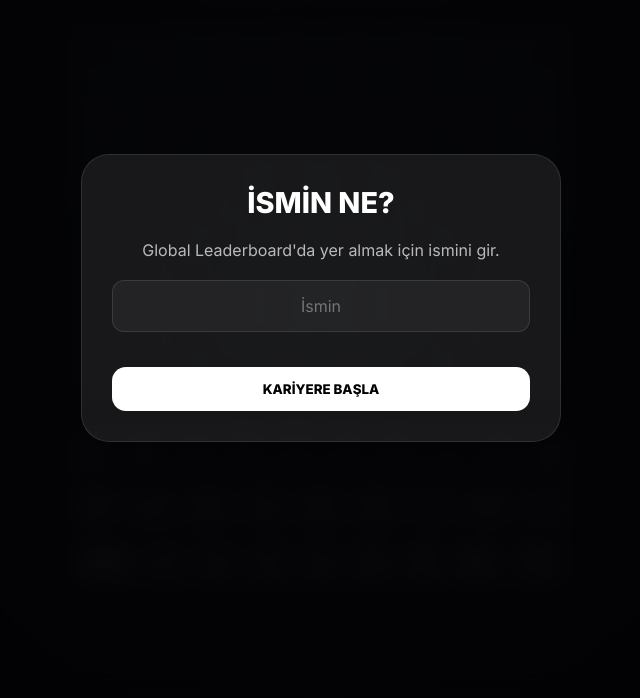
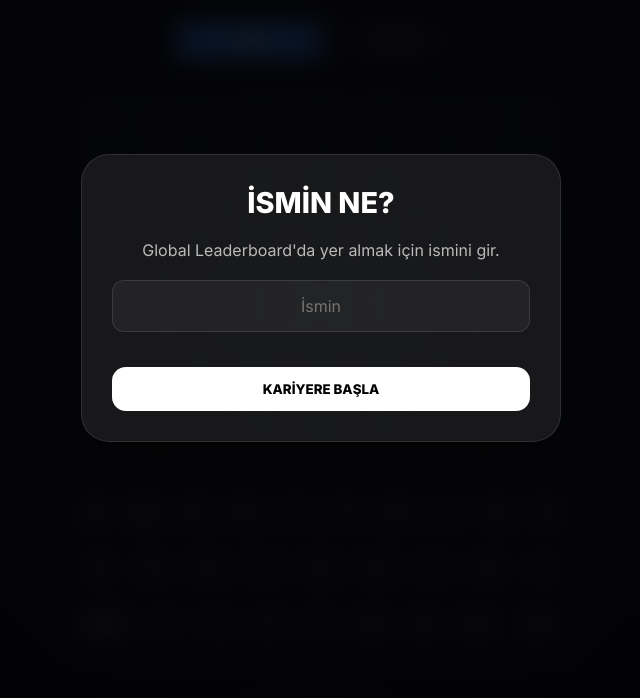
Before and after one commit to ahmetbaskan16/futbol-wordle, a website: page index.html in a window 1280 px wide. Shown: the part 102-800 px from the top of the page, without its empty margins (319-959 px from the left). Drawn offline with Linux system fonts and the light colour scheme.

Commit message:
Implement Player Wordle mode with toggle and separate stats

```diff
--- a/index.html
+++ b/index.html
@@ -21,6 +21,7 @@
             --gs-red: #a90432;
             --gs-yellow: #fdb912;
             --glow-shadow: 0 0 20px rgba(74, 222, 128, 0.3);
+            --accent-color: #3b82f6;
         }
 
         * {
@@ -43,7 +44,7 @@
 
         header {
             text-align: center;
-            margin-bottom: 30px;
+            margin-bottom: 20px;
             z-index: 10;
             position: relative;
             width: 100%;
@@ -92,6 +93,37 @@
 
         .icon-btn:hover {
             background: rgba(255,255,255,0.15);
+        }
+
+        /* Mode Switcher */
+        .mode-switcher {
+            display: flex;
+            background: var(--glass-bg);
+            border: 1px solid var(--glass-border);
+            padding: 4px;
+            border-radius: 12px;
+            margin-bottom: 25px;
+            width: 100%;
+            max-width: 300px;
+        }
+
+        .mode-btn {
+            flex: 1;
+            background: transparent;
+            border: none;
+            color: var(--text-secondary);
+            padding: 10px;
+            border-radius: 8px;
+            font-weight: 600;
+            font-size: 0.85rem;
+            cursor: pointer;
+            transition: all 0.3s;
+        }
+
+        .mode-btn.active {
+            background: var(--accent-color);
+            color: white;
+            box-shadow: 0 4px 12px rgba(59, 130, 246, 0.3);
         }
 
         #game-container {
@@ -399,8 +431,13 @@
             </button>
         </div>
         <h1>FOOTBALL WORDLE</h1>
-        <div class="subtitle">THE ULTIMATE CLUB CHALLENGE</div>
+        <div class="subtitle" id="game-subtitle">THE ULTIMATE CLUB CHALLENGE</div>
     </header>
+
+    <div class="mode-switcher">
+        <button class="mode-btn active" id="mode-club" onclick="switchMode('club')">CLUB</button>
+        <button class="mode-btn" id="mode-player" onclick="switchMode('player')">PLAYER</button>
+    </div>
 
     <div id="game-container">
         <div id="game-board"></div>
@@ -500,6 +537,20 @@
             'Valencia', 'Villarreal', 'Real Sociedad', 'Bilbao', 'Lazio', 'Atalanta'
         ];
 
+        const PLAYERS = [
+            'Arda Guler', 'Ferdi Kadioglu', 'Mauro Icardi', 'Cristiano Ronaldo', 'Lionel Messi',
+            'Kylian Mbappe', 'Erling Haaland', 'Jude Bellingham', 'Kevin De Bruyne', 'Mohamed Salah',
+            'Vinicius Junior', 'Harry Kane', 'Robert Lewandowski', 'Luka Modric', 'Antoine Griezmann',
+            'Bukayo Saka', 'Phil Foden', 'Rodri', 'Bruno Fernandes', 'Victor Osimhen',
+            'Enner Valencia', 'Dusan Tadic', 'Edin Dzeko', 'Sebastian Szymanski', 'Kerem Akturkoglu',
+            'Baris Alper Yilmaz', 'Fred', 'Ismail Yuksek', 'Caglar Soyuncu', 'Mert Gunok',
+            'Neymar', 'Karim Benzema', 'Luis Suarez', 'Zlatan Ibrahimovic', 'Paul Pogba',
+            'Virgil van Dijk', 'Alisson Becker', 'Thibaut Courtois', 'Jan Oblak', 'Ederson',
+            'Kyle Walker', 'Alphonso Davies', 'Achraf Hakimi', 'Theo Hernandez', 'Ruben Dias',
+            'Ronald Araujo', 'William Saliba', 'Declan Rice', 'Martin Odegaard', 'Jamal Musiala',
+            'Florian Wirtz', 'Lamine Yamal', 'Pedri', 'Gavi', 'Rafael Leao'
+        ];
+
         function normalize(str) {
             return str.toUpperCase()
                 .replace(/İ/g, 'I')
@@ -513,35 +564,51 @@
                 .replace(/[\u0300-\u036f]/g, "");
         }
 
-        const rawTarget = CLUBS[Math.floor(Math.random() * CLUBS.length)];
-        const targetWord = normalize(rawTarget);
-        const targetLettersOnly = targetWord.replace(/[^A-Z]/g, '');
-        const letterCount = targetLettersOnly.length;
+        let currentGameMode = localStorage.getItem('futbol_wordle_mode') || 'club';
+        let wordList = currentGameMode === 'club' ? CLUBS : PLAYERS;
+
+        let rawTarget = wordList[Math.floor(Math.random() * wordList.length)];
+        let targetWord = normalize(rawTarget);
+        let targetLettersOnly = targetWord.replace(/[^A-Z]/g, '');
+        let letterCount = targetLettersOnly.length;
 
         let currentRow = 0;
         let currentLetterIndex = 0;
         let gameOver = false;
         let startTime = Date.now();
         const attempts = 6;
-        const guesses = Array.from({ length: attempts }, () => []);
+        let guesses = Array.from({ length: attempts }, () => []);
 
-        let stats = JSON.parse(localStorage.getItem('wordleStats')) || {
+        const statsKey = currentGameMode === 'club' ? 'wordleStats' : 'playerWordleStats';
+        let stats = JSON.parse(localStorage.getItem(statsKey)) || {
             played: 0, wins: 0, streak: 0, maxStreak: 0, bestRuns: [], totalScore: 0
         };
         let username = localStorage.getItem('futbol_wordle_username');
-
-        function saveStats() { localStorage.setItem('wordleStats', JSON.stringify(stats)); }
-        function saveUser(name) {
-            username = name;
-            localStorage.setItem('futbol_wordle_username', name);
-        }
 
         const board = document.getElementById('game-board');
         const statsOverlay = document.getElementById('stats-overlay');
         const loginOverlay = document.getElementById('login-overlay');
         const toast = document.getElementById('toast');
 
+        function saveStats() { localStorage.setItem(statsKey, JSON.stringify(stats)); }
+        function saveUser(name) {
+            username = name;
+            localStorage.setItem('futbol_wordle_username', name);
+        }
+
+        function switchMode(mode) {
+            if (currentGameMode === mode) return;
+            localStorage.setItem('futbol_wordle_mode', mode);
+            location.reload();
+        }
+
         function initBoard() {
+            // Update UI based on mode
+            document.getElementById('mode-club').classList.toggle('active', currentGameMode === 'club');
+            document.getElementById('mode-player').classList.toggle('active', currentGameMode === 'player');
+            document.getElementById('game-subtitle').textContent = currentGameMode === 'club' ? 'THE ULTIMATE CLUB CHALLENGE' : 'GUESS THE STAR PLAYER';
+
+            board.innerHTML = '';
             for (let i = 0; i < attempts; i++) {
                 const row = document.createElement('div');
                 row.className = 'row';
@@ -577,7 +644,7 @@
             const currentGuess = guesses[currentRow].join('');
             if (currentGuess.length !== letterCount) { showToast("YETERSİZ HARF"); return; }
 
-            if (currentGuess === normalize('Galatasaray')) { showToast("Cidden mi? Limon siktin keyfimize... 🍋"); }
+            if (currentGameMode === 'club' && currentGuess === normalize('Galatasaray')) { showToast("Cidden mi? Limon siktin keyfimize... 🍋"); }
 
             const rowTiles = document.querySelectorAll(`#row-${currentRow} .tile:not(.space)`);
             const targetArr = targetLettersOnly.split('');
@@ -618,7 +685,6 @@
             saveStats();
         }
 
-        // Revised toggle function to ensure it always opens correctly
         window.toggleStats = function() {
             const overlay = document.getElementById('stats-overlay');
             if (overlay.style.display === 'flex') {
```
